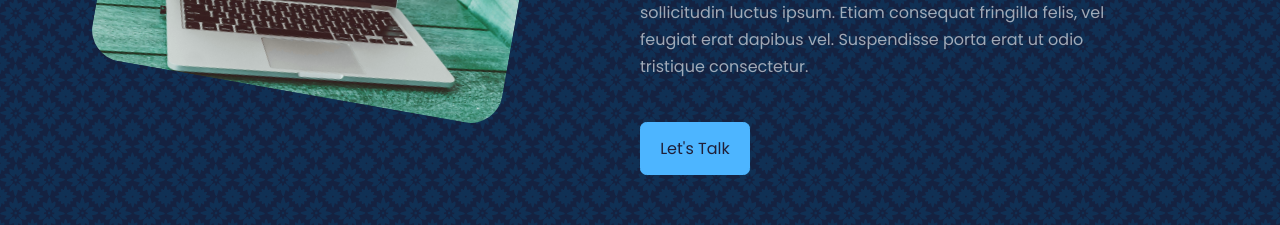
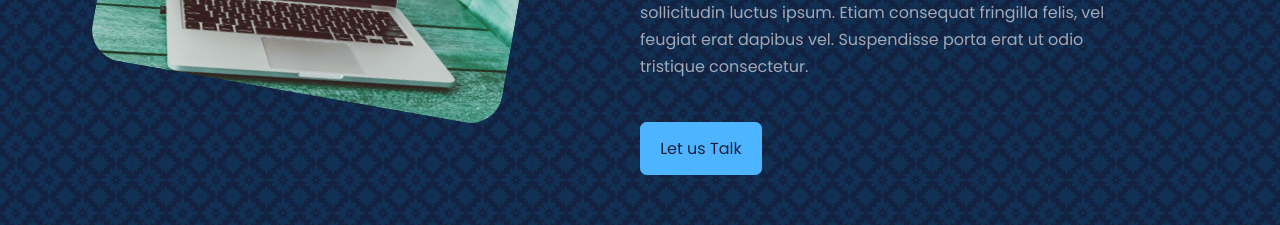
Before and after one commit to redwing555/portfolio-2.0, a React (Create React App) app: page / in a window 1280 px wide. Shown: the part 1320-1545 px from the top of the page. Built offline with nearby package versions, Linux system fonts and the light colour scheme.

Commit message:
fix linters

```diff
--- a/src/Components/about/About.js
+++ b/src/Components/about/About.js
@@ -41,7 +41,7 @@
             Etiam consequat fringilla felis, vel feugiat erat dapibus
             vel. Suspendisse porta erat ut odio tristique consectetur.
           </p>
-          <a href="#contact" className="btn btn-primary"> Let's Talk</a>
+          <a href="#contact" className="btn btn-primary"> Let us Talk</a>
         </div>
       </div>
     </section>
```
